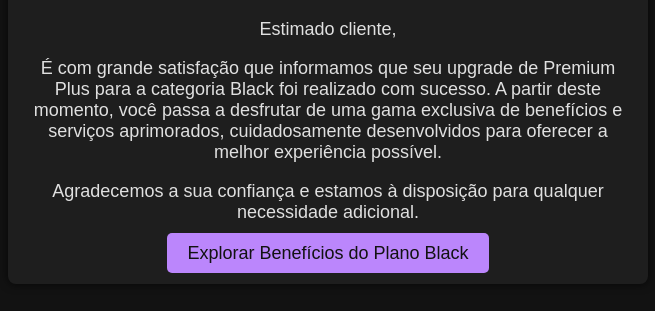
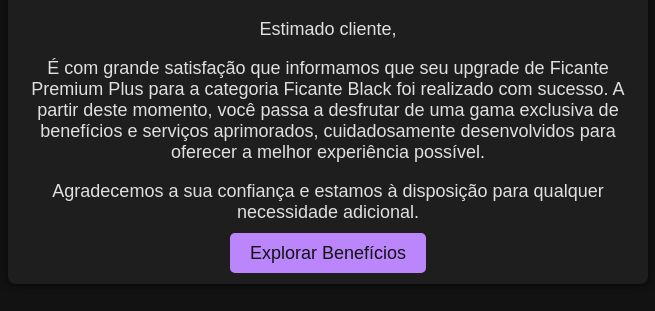
Before and after one commit to jessickaoliveira/upgrade-cliente, a plain HTML site: page index.html in a window 1280 px wide. Shown: the part 151-462 px from the top of the page, without its empty margins (312-967 px from the left). Drawn offline with Linux system fonts and the light colour scheme.

Commit message:
index.html

```diff
--- a/index.html
+++ b/index.html
@@ -48,10 +48,10 @@
     <div class="container">
         <h1>Parabéns pela atualização!</h1>
         <p>Estimado cliente,</p>
-        <p>É com grande satisfação que informamos que seu upgrade de Premium Plus para a categoria Black foi realizado com sucesso. A partir deste momento, você passa a desfrutar de uma gama exclusiva de benefícios e serviços aprimorados, cuidadosamente desenvolvidos para oferecer a melhor experiência possível.</p>
+        <p>É com grande satisfação que informamos que seu upgrade de Ficante Premium Plus para a categoria Ficante Black foi realizado com sucesso. A partir deste momento, você passa a desfrutar de uma gama exclusiva de benefícios e serviços aprimorados, cuidadosamente desenvolvidos para oferecer a melhor experiência possível.</p>
         <p>Agradecemos a sua confiança e estamos à disposição para qualquer necessidade adicional.</p>
         <div class="cta">
-            <a href="beneficios.html">Explorar Benefícios do Plano Black</a>
+            <a href="beneficios.html">Explorar Benefícios</a>
         </div>
     </div>
 </body>
```
